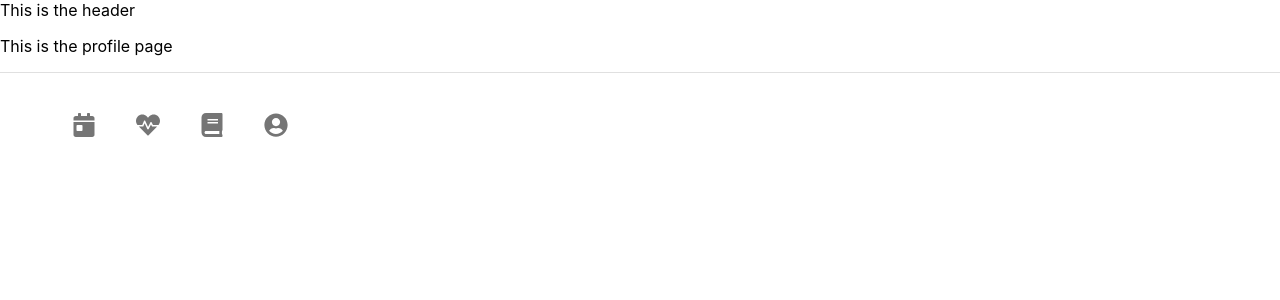
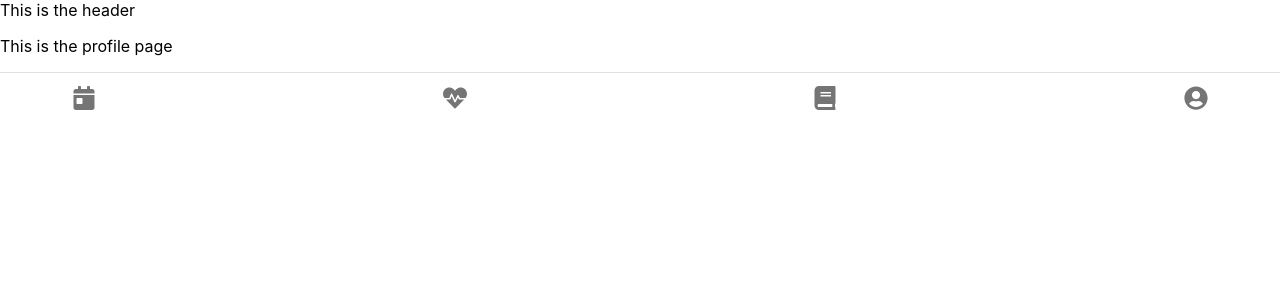
Before and after one commit to gracexkan/pink-hope-breastcheck-tool, a React (Create React App) app in the folder client/: page /profile in a window 1280 px wide. Shown: the top 300 px of the page. Built offline with nearby package versions, Linux system fonts and the light colour scheme; the HTML template or start-up script is replaced by a standard one.

Commit message:
fixed styling

```diff
--- a/client/src/components/Footer.jsx
+++ b/client/src/components/Footer.jsx
@@ -11,15 +11,14 @@ const Footer = () => {
       <Divider />
       <Container maxWidth="lg">
         <Box
-          sx={{
+          style={{
             display: 'flex',
-            flexDirection: { xs: 'column', md: 'row' },
+            flexDirection: 'row',
 						alignItems: 'center',
             justifyContent: 'space-between',
-            py: 4,
+						marginTop: '5px',
           }}
         >
-          <Stack direction="row" spacing={3}>
 					<Link color="text.secondary" href="#" underline="none" variant="body2">
 						<IconButton aria-label="Calendar">
 							<FaCalendarDay />
@@ -40,7 +39,6 @@ const Footer = () => {
 							<FaUserCircle />
 						</IconButton>
 					</Link>
-          </Stack>
         </Box>
       </Container>
     </Box>
```
Lines whose indentation alone changed are shown as unchanged.
